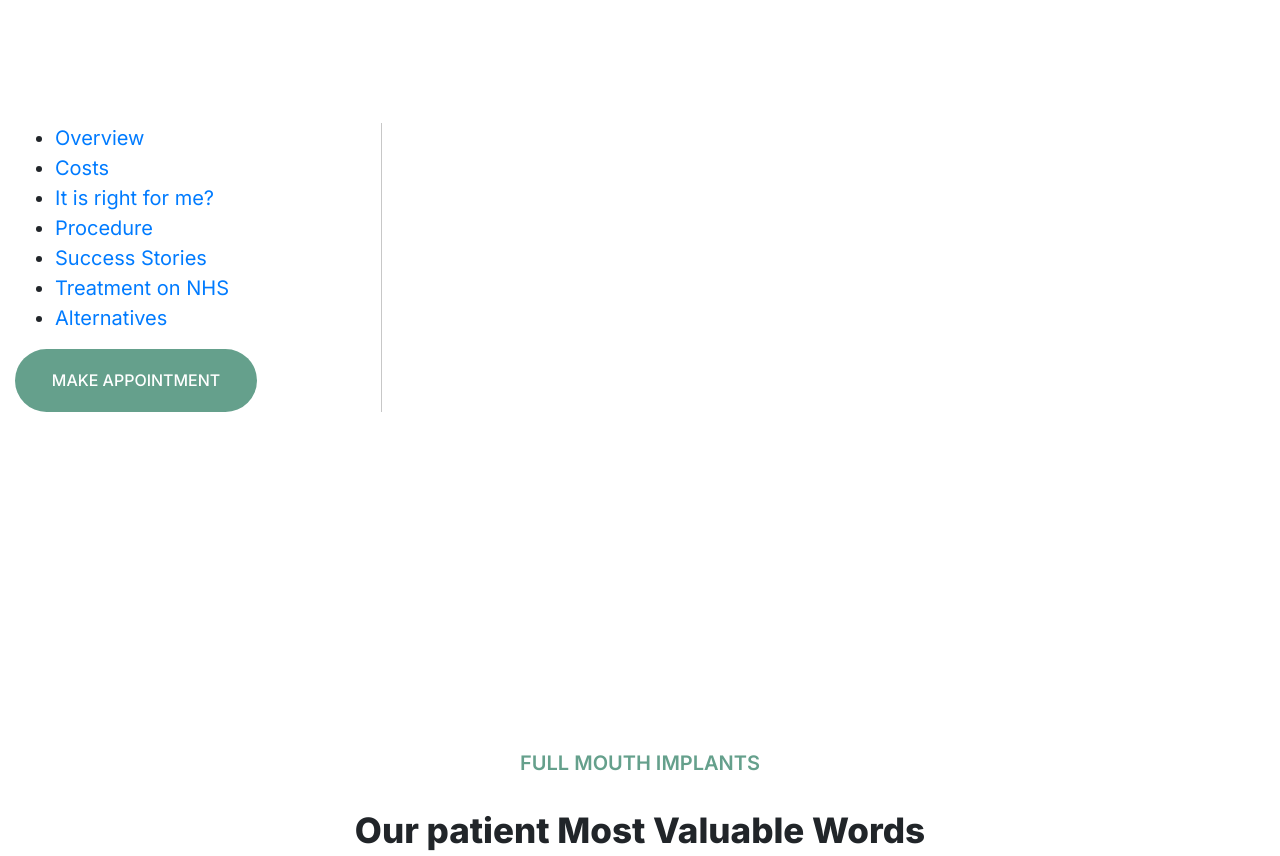
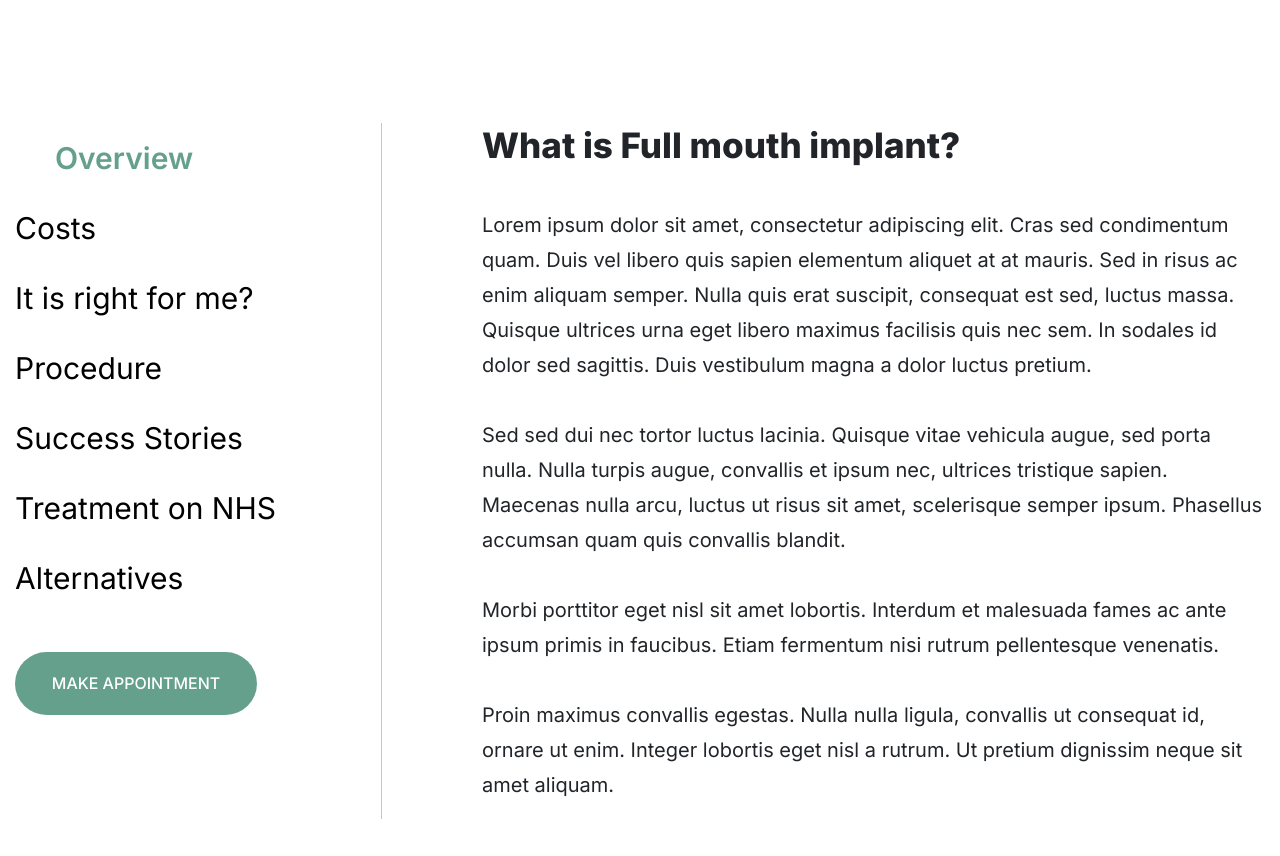
Before and after one commit to akibslab/eurodent, a plain HTML site: page treatment.html in a window 1280 px wide. Shown: the part 1160-2016 px from the top of the page. Drawn offline with nearby package versions, Linux system fonts and the light colour scheme.

Commit message:
Treatment Page : Page Details Section html Done

```diff
--- a/assets/css/style.css
+++ b/assets/css/style.css
@@ -767,3 +767,33 @@ footer .footer-bottom p a {
     width: 367px;
     border-right: 1px solid #C7C7C7;
 }
+
+#page-details-section .details-list-box ul {
+    list-style: none;
+    margin: 0 0 39px;
+    padding: 0;
+}
+
+#page-details-section .details-list-box ul li a {
+    text-decoration: none;
+    color: #000;
+    font-size: 30px;
+    line-height: 70px;
+}
+
+#page-details-section .details-list-box ul li a.active {
+    color: #65A08C;
+    font-weight: 600;
+    letter-spacing: 2%;
+    padding-left: 40px;
+}
+
+#page-details-section .details-item-box {
+    width: calc(100% - 367px);
+    padding-left: 100px;
+}
+
+#page-details-section .details-item-box h2 {
+    line-height: 45px;
+    margin-bottom: 40px;
+}
--- a/treatment.html
+++ b/treatment.html
@@ -117,7 +117,12 @@
                         </div>
                         <div class="details-item-box">
                             <div class="details-item">
-
+                                <h2>What is Full mouth implant?</h2>
+                                <p>Lorem ipsum dolor sit amet, consectetur adipiscing elit. Cras sed condimentum quam. Duis vel libero quis sapien elementum aliquet at at mauris. Sed in risus ac enim aliquam semper. Nulla quis erat suscipit, consequat est sed, luctus massa. Quisque ultrices urna eget libero maximus facilisis quis nec sem. In sodales id dolor sed sagittis. Duis vestibulum magna a dolor luctus pretium. <br> <br>
+                                    Sed sed dui nec tortor luctus lacinia. Quisque vitae vehicula augue, sed porta nulla. Nulla turpis augue, convallis et ipsum nec, ultrices tristique sapien. Maecenas nulla arcu, luctus ut risus sit amet, scelerisque semper ipsum. Phasellus accumsan quam quis convallis blandit. <br> <br>
+                                    Morbi porttitor eget nisl sit amet lobortis. Interdum et malesuada fames ac ante ipsum primis in faucibus. Etiam fermentum nisi rutrum pellentesque venenatis. <br> <br>
+                                    Proin maximus convallis egestas. Nulla nulla ligula, convallis ut consequat id, ornare ut enim. Integer lobortis eget nisl a rutrum. Ut pretium dignissim neque sit amet aliquam.
+                                </p>
                             </div>
                         </div>
                     </div>
```
